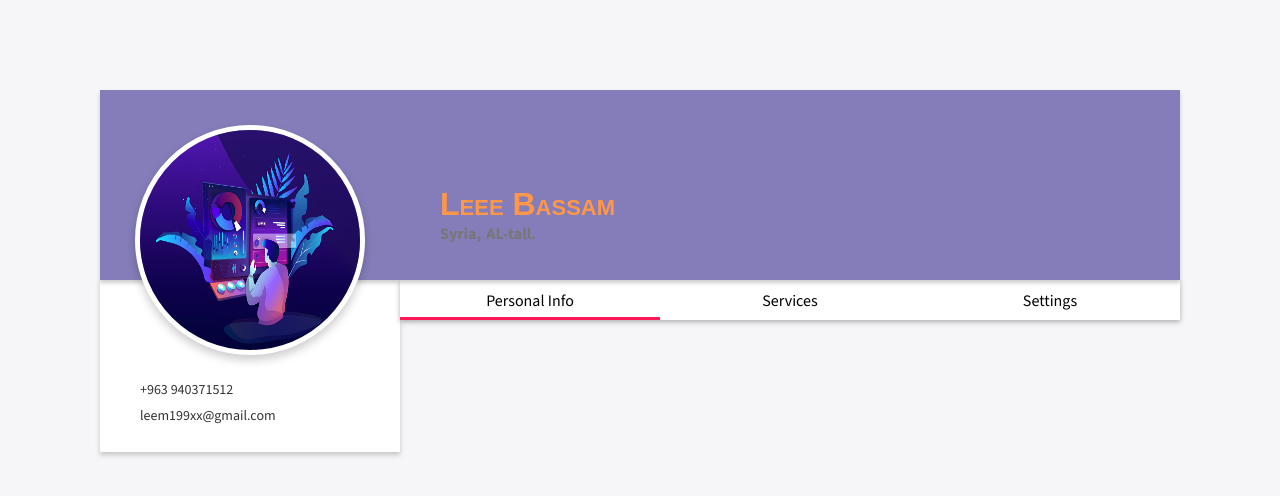
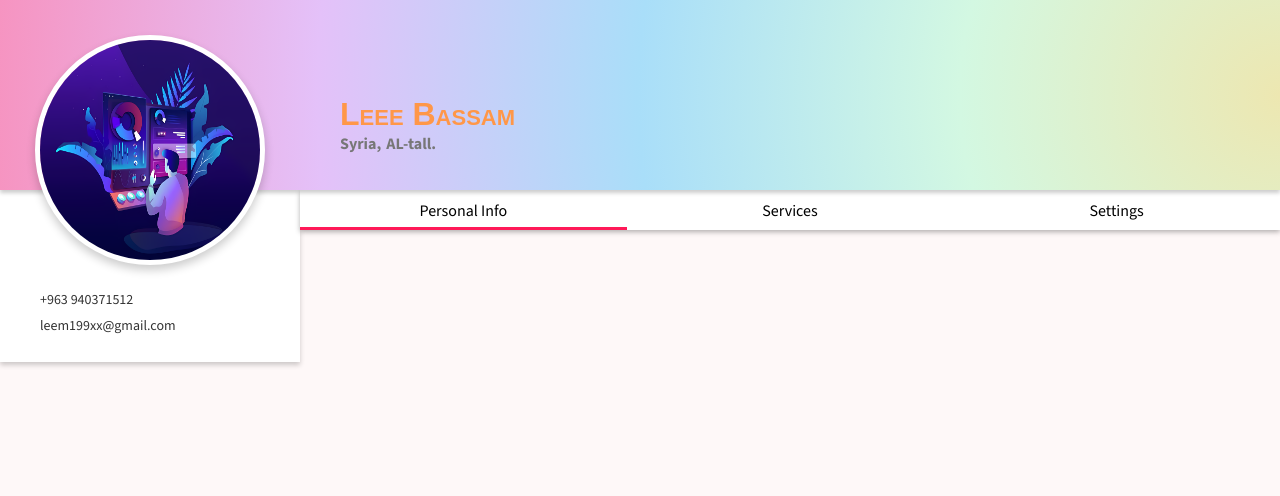
Before and after one commit to BaraaHalabi/Service-Provider-Web, a React (Create React App) app: page /profile in a window 1280 px wide. Shown: the top 496 px of the page. Built offline with nearby package versions, Linux system fonts and the light colour scheme.

Commit message:
user profile2

```diff
--- a/src/App.js
+++ b/src/App.js
@@ -19,18 +19,18 @@ export default function App() {
           path="/"
           element={
             <Layout>
-              {/* <HomePage /> */}
-              {/* <Seperator /> */}
-              {/* <AboutUsPage /> */}
-              {/* <Seperator /> */}
-              {/* <OurServicesPage /> */}
+              <HomePage />
+              <Seperator />
+              <AboutUsPage />
+              <Seperator />
+              <OurServicesPage />
+              <Seperator />
 
               {/* <UserProfile /> */}
             </Layout>
           }
         />
         <Route path="/profile" element={<UserProfile />} />
-
         <Route path="/login" element={<Login />} />
         <Route path="/sign-up" element={<SignUp />} />
         <Route path="/more-services" element={<MoreServicesPage />} />
--- a/src/components/servicesData.js
+++ b/src/components/servicesData.js
@@ -17,6 +17,13 @@ const services = [
     price: "$99/month",
   },
   {
+    imgSrc: whiteBoardImg,
+    title: "Analytics Service",
+    description: "lore",
+    slug: generateSlug("Analytics Service"),
+    price: "$99/month",
+  },
+  {
     imgSrc: chatImg,
     title: "Chat Service",
     description:
@@ -25,12 +32,14 @@ const services = [
     price: "$49/month",
   },
   {
-    imgSrc: socialmediaImg,
-    title: "Social Media Service",
-    description: "Description 4",
-    slug: generateSlug("Social Media Service"),
-    price: "$29/month",
+    imgSrc: chatImg,
+    title: "Chat Service",
+    description:
+      "LA chat service is an application, software, or website-based service that customer service representatives use to communicate with consumers. While some chat services use asynchronous SMS texting, others utilize live instant messaging  tools or online chat windows that mimic social  Helpshift provides the tools and technology to hook up a live chat experience for your customers. Helpshift’s chat services technology enables you to add a web chat widget right to your website, which enables conversations between customers and both agents and bots. The industry standard typing indicator is used so that customers can see when an agent or bot is responding.media platforms.",
+    slug: generateSlug("Chat Service"),
+    price: "$49/month",
   },
+
   {
     imgSrc: whiteBoardImg,
     title: "Payment Service",
--- a/src/index.css
+++ b/src/index.css
@@ -4,7 +4,7 @@ html,
 body {
   margin: 0;
   padding: 0;
-  background-color: #f6f6f8;
+  /* background-color: #f6f6f8; */
   box-sizing: border-box;
   scroll-behavior: smooth;
   font-family: "Source Sans 3", sans-serif;
--- a/src/login/SignUp.module.css
+++ b/src/login/SignUp.module.css
@@ -53,6 +53,7 @@
 .formLogin > h2 {
   color: #ffffff;
   font-size: 17px;
+  padding-bottom: 1rem;
   text-align: center;
 }
 
--- a/src/pages/AboutUs/style.css
+++ b/src/pages/AboutUs/style.css
@@ -25,14 +25,14 @@
 
   font-size: 3.8rem;
 
-  color: #28285b;
+  color: #201307;
 
   margin-top: 0.6rem;
   margin-bottom: 0;
 }
 
 .about-us h2 {
-  color: #00a0fa;
+  color: #7b9ee9;
 
   margin-top: 0;
 
--- a/src/pages/Home/style.css
+++ b/src/pages/Home/style.css
@@ -9,7 +9,7 @@
   background-color: #f6f6f8;
   box-sizing: border-box;
   padding: 5rem;
-  padding-top: 5rem;
+  padding-top: 8rem;
   display: flex;
   align-items: center;
   justify-content: space-between;
--- a/src/pages/NavBar/style.css
+++ b/src/pages/NavBar/style.css
@@ -33,7 +33,8 @@ nav .left-links {
   display: inline-block;
   background-color: rgba(0, 0, 0, 0.5);
   color: white;
-  padding: 2px 20px;
+  padding: 1px 20px;
+  /* margin: 1px; */
   text-decoration: none;
   border-radius: 10px;
   transition: background-color 0.3s ease;
--- a/src/pages/OurServices/style.css
+++ b/src/pages/OurServices/style.css
@@ -29,6 +29,7 @@
   font-size: 3rem;
   color: #201307;
 }
+
 
 .btn {
   align-self: center;
--- a/src/pages/ServiceDetails/ServiceDetailPage.module.css
+++ b/src/pages/ServiceDetails/ServiceDetailPage.module.css
@@ -1,12 +1,11 @@
 .roundedBackgroundBox {
   margin: 100px auto;
-  padding: 1rem;
   width: 100%;
   max-width: 600px;
   /* background-color: #f6f6f8; */
-  background-color: #f6f6f8;
+  padding: 1rem;
   border-radius: 25px;
-  box-shadow: -1px 6px 80px 10px rgba(197, 197, 197, 0.6);
+  /* box-shadow: -1px 6px 80px 10px rgba(197, 197, 197, 0.6); */
   display: flex;
   flex-wrap: wrap;
 }
@@ -15,11 +14,9 @@
   flex: 1 1 380px;
   border-radius: 25px 0 0 25px;
 
-  /* background-image: linear-gradient(40deg, #ff9748 0%, #ff9748 100%); */
   display: flex;
   justify-content: center;
   align-items: center;
-  padding: 1rem;
 }
 
 .rightRoundedColumn {
@@ -72,8 +69,7 @@
 
 .tablet {
   width: 300px;
-  height: 400px;
-  /* max-width: 310px; */
+  height: 200px;
   object-fit: cover;
   /* filter: drop-shadow(20px 35px 35px rgba(58, 69, 108, 0.5)); */
 }
--- a/src/pages/UserProfile/style.css
+++ b/src/pages/UserProfile/style.css
@@ -2,21 +2,30 @@
 @import url("https://fonts.googleapis.com/css?family=Bree+Serif&display=swap");
 
 * {
+  margin: 0;
   padding: 0;
-  margin: 0;
-  box-sizing: border-box;
 }
+.profile-header {
+  background: radial-gradient(
+    circle at right,
+    #ede7b1,
+    #d3f8e2,
+    #a9def9,
+    #e4c1f9,
+    #f694c1
+  );
 
-body {
-  background: #f6f6f8;
-  overflow-x: hidden;
-  padding-top: 90px;
-  font-family: "Poppins", sans-serif;
-  margin: 0 100px;
-}
+  /* background: linear-gradient(
+    135deg,
+    rgba(164, 0, 0, 0.1),
+    rgba(255, 255, 255, 0)
+  );
+  backdrop-filter: blur(10px);
+  -webkit-backdrop-filter: blur(10px);
+  border-radius: 20px;
+  border: 1px solid rgba(255, 255, 255, 0.18);
+  box-shadow: 0 8px 32px 0 rgba(0, 0, 0, 0.1);  */
 
-.profile-header {
-  background: #857db9;
   width: 100%;
   display: flex;
   height: 190px;
@@ -166,10 +175,6 @@ body {
 }
 
 @media (max-width: 910px) {
-  body {
-    margin: 0 20px;
-  }
-
   .profile-header {
     display: flex;
     height: 100%;
```
